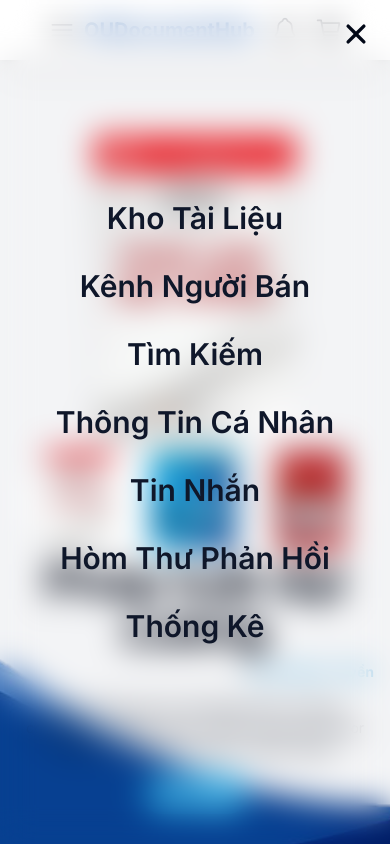
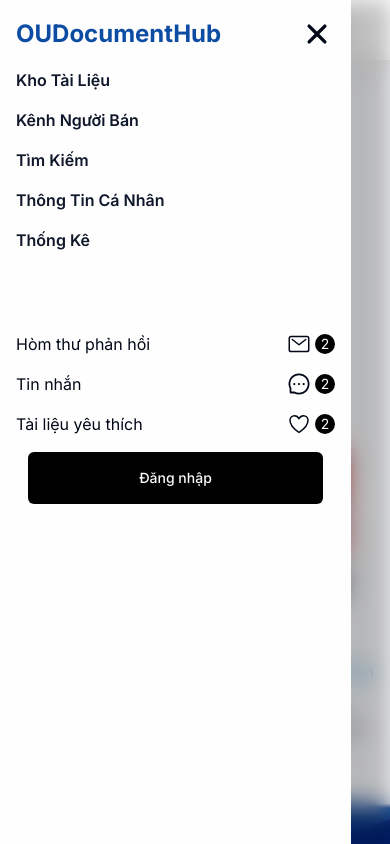
Before and after one commit to OhKa39/ou-document-hub, a Next.js app in the folder frontend/: page / in a window 390 px wide. Both pictures are taken after a click on the icon 62 px from the left and 30 px from the top of the page. Shown: the top 844 px of the page. Built offline with nearby package versions, Linux system fonts and the light colour scheme.

Commit message:
Feat(ResponsiveMenu): Change menu UI

```diff
--- a/frontend/components/Navbar/ResponsiveMenu.tsx
+++ b/frontend/components/Navbar/ResponsiveMenu.tsx
@@ -1,8 +1,11 @@
 'use client';
 import Link from 'next/link';
 import React, { useState } from 'react';
+import { IconType } from 'react-icons';
 import { IoMenuOutline } from 'react-icons/io5';
-import { IoClose } from 'react-icons/io5';
+import { IoClose, IoHeartOutline, IoMailOutline } from 'react-icons/io5';
+import { AiOutlineMessage } from 'react-icons/ai';
+import { Button } from '@/components/ui/button';
 
 type menuItemType = {
   id: number;
@@ -34,17 +37,35 @@ const menuItems = [
   {
     id: 5,
     link: '#',
-    name: 'Tin Nhắn',
+    name: 'Thống Kê',
+  },
+];
+
+type subMenuItemType = {
+  id: number;
+  link: string;
+  name: string;
+  icon: IconType;
+};
+
+const subMenuItems: subMenuItemType[] = [
+  {
+    id: 1,
+    link: '#',
+    name: 'Hòm thư phản hồi',
+    icon: IoMailOutline,
   },
   {
-    id: 6,
+    id: 2,
     link: '#',
-    name: 'Hòm Thư Phản Hồi',
+    name: 'Tin nhắn',
+    icon: AiOutlineMessage,
   },
   {
-    id: 7,
+    id: 3,
     link: '#',
-    name: 'Thống Kê',
+    name: 'Tài liệu yêu thích',
+    icon: IoHeartOutline,
   },
 ];
 
@@ -52,35 +73,59 @@ const ResponsiveMenu = () => {
   const [isOpen, setIsOpen] = useState(false);
 
   return (
-    <div>
+    <>
       <IoMenuOutline
         size="28"
-        data-testid="MenuResponsive"
-        className="cursor-pointer md:hidden"
+        data-testid="MenuOpen"
+        className={`cursor-pointer md:hidden`}
         onClick={() => setIsOpen(!isOpen)}
       />
+      {isOpen && (
+        <div className="fixed -left-2 top-0 z-[998] h-screen w-screen backdrop-blur-md backdrop-brightness-75 backdrop-filter md:hidden">
           <div
-        className={`z-[999] ${isOpen ? 'flex' : 'hidden'} bg-[var(--neutral-01)]/50 left-0 top-0 h-screen w-screen flex-col overflow-hidden fixed backdrop-blur-lg md:hidden`}
+            className={`z-[999] ${isOpen ? 'flex' : 'hidden'} fixed left-0 top-0 h-screen w-[90%] flex-col overflow-hidden bg-[var(--neutral-01)] md:hidden sm:overflow-y-auto`}
           >
+            {/* CloseButton */}
             <IoClose
               size="36"
               data-testid="MenuClose"
               className="absolute right-4 top-4 cursor-pointer"
               onClick={() => setIsOpen(!isOpen)}
             />
-        <ul className="flex h-full flex-col items-center justify-center gap-8">
+            {/* Main navagition button */}
+            <div className="mx-4">
+              {/* Title */}
+              <h1 className="mt-[16px] text-[24px] font-bold text-[#0c4ca3]">OUDocumentHub</h1>
+              {/* Section 1 */}
+              <ul className="mt-4 flex min-h-[200px] flex-col gap-4">
                 {menuItems.map((item: menuItemType, index: number) => (
                   <li
                     data-testid="MenuResponsiveItem"
                     key={item.id}
-              className="text-primary hover:text-secondary-blue text-3xl transition-colors duration-300 font-semibold"
+                    className="text-primary text-base font-semibold duration-300"
                   >
                     <Link href={`${item.link}`}>{item.name}</Link>
                   </li>
                 ))}
               </ul>
+              {/* Section 2 */}
+              <div className="mt-16 flex flex-col justify-center">
+                {subMenuItems.map((item, index) => (
+                  <Link key={index} href={item.link} className="aligh-center py-auto flex h-[40px] justify-between">
+                    <h3 className="text-base" data-testid="SubmenuItem">{item.name}</h3>
+                    <div className="align-center flex shrink-0 justify-center gap-1">
+                      {<item.icon className="h-[24px] w-[24px]" />}
+                      <div className="mt-[2px] h-5 w-5 rounded-full bg-black text-center text-sm text-white">2</div>
+                    </div>
+                  </Link>
+                ))}
+                <Button className="mx-auto h-[52px] w-[295px] bg-black" data-testid="LoginButton">Đăng nhập</Button>
               </div>
             </div>
+          </div>
+        </div>
+      )}
+    </>
   );
 };
 
--- /dev/null
+++ b/frontend/components/ui/button.tsx
@@ -0,0 +1,56 @@
+import * as React from "react"
+import { Slot } from "@radix-ui/react-slot"
+import { cva, type VariantProps } from "class-variance-authority"
+
+import { cn } from "@/lib/utils"
+
+const buttonVariants = cva(
+  "inline-flex items-center justify-center whitespace-nowrap rounded-md text-sm font-medium ring-offset-background transition-colors focus-visible:outline-none focus-visible:ring-2 focus-visible:ring-ring focus-visible:ring-offset-2 disabled:pointer-events-none disabled:opacity-50",
+  {
+    variants: {
+      variant: {
+        default: "bg-primary text-primary-foreground hover:bg-primary/90",
+        destructive:
+          "bg-destructive text-destructive-foreground hover:bg-destructive/90",
+        outline:
+          "border border-input bg-background hover:bg-accent hover:text-accent-foreground",
+        secondary:
+          "bg-secondary text-secondary-foreground hover:bg-secondary/80",
+        ghost: "hover:bg-accent hover:text-accent-foreground",
+        link: "text-primary underline-offset-4 hover:underline",
+      },
+      size: {
+        default: "h-10 px-4 py-2",
+        sm: "h-9 rounded-md px-3",
+        lg: "h-11 rounded-md px-8",
+        icon: "h-10 w-10",
+      },
+    },
+    defaultVariants: {
+      variant: "default",
+      size: "default",
+    },
+  }
+)
+
+export interface ButtonProps
+  extends React.ButtonHTMLAttributes<HTMLButtonElement>,
+    VariantProps<typeof buttonVariants> {
+  asChild?: boolean
+}
+
+const Button = React.forwardRef<HTMLButtonElement, ButtonProps>(
+  ({ className, variant, size, asChild = false, ...props }, ref) => {
+    const Comp = asChild ? Slot : "button"
+    return (
+      <Comp
+        className={cn(buttonVariants({ variant, size, className }))}
+        ref={ref}
+        {...props}
+      />
+    )
+  }
+)
+Button.displayName = "Button"
+
+export { Button, buttonVariants }
--- a/frontend/package.json
+++ b/frontend/package.json
@@ -12,6 +12,7 @@
     "test:coverage": "jest --coverage --force-exit"
   },
   "dependencies": {
+    "@radix-ui/react-slot": "^1.1.0",
     "class-variance-authority": "^0.7.0",
     "clsx": "^2.1.1",
     "framer-motion": "^11.3.24",
@@ -20,6 +21,7 @@
     "react": "^18",
     "react-dom": "^18",
     "react-icons": "^5.2.1",
+    "react-multi-carousel": "^2.8.5",
     "tailwind-merge": "^2.4.0",
     "tailwindcss-animate": "^1.0.7",
     "ts-node": "^10.9.2"
```
Also changed, not shown: 2 other files (tests, documents, lock files or other folders). Lines whose indentation alone changed are shown as unchanged.
